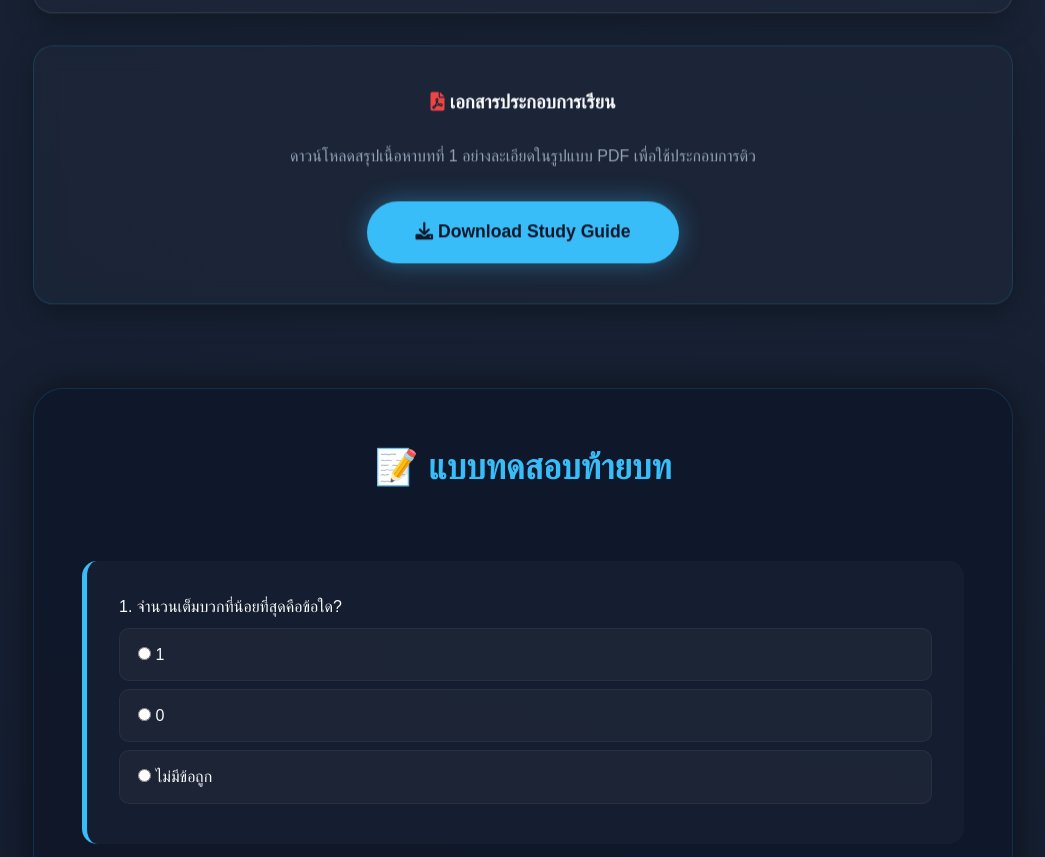
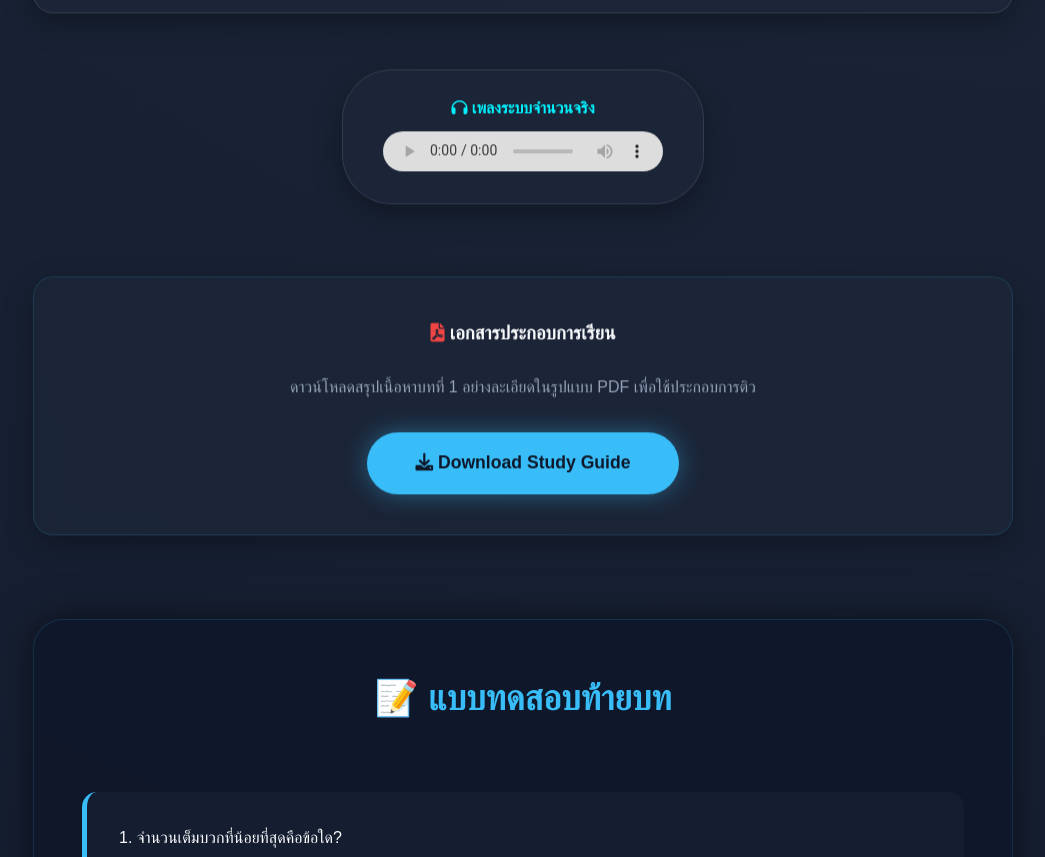
Before and after one commit to namei1git/MathX-Media, a plain HTML site: page lesson1.html in a window 1280 px wide. Shown: the part 1459-2316 px from the top of the page, without its empty margins (117-1162 px from the left). Drawn offline with Linux system fonts and the light colour scheme.

Commit message:
Add files via upload

```diff
--- a/lesson1.html
+++ b/lesson1.html
@@ -155,7 +155,17 @@
 </div>
             </div>
         </article>
-
+<section class="audio-section reveal" style="text-align: center; margin: 2.5rem auto;">
+    <div class="glass-card" style="display: inline-block; padding: 1.5rem 2.5rem; border-radius: 50px;">
+        <h4 style="margin-bottom: 10px; font-family: 'Kanit', sans-serif; color: var(--primary);">
+            <i class="fas fa-headphones"></i> เพลงระบบจำนวนจริง
+        </h4>
+        <audio controls style="outline: none;">
+            <source src="ระบบจำนวนจริง.mp3" type="audio/mpeg">
+            เบราว์เซอร์ของคุณไม่รองรับการเล่นเครื่องเล่นเสียง
+        </audio>
+    </div>
+</section>
         <div class="glass-card reveal" style="text-align: center; border: 1px solid var(--theme-bg);">
             <h3 style="margin-bottom: 1.5rem;"><i class="fas fa-file-pdf" style="color: #ef4444;"></i> เอกสารประกอบการเรียน</h3>
             <p style="color: #94a3b8; margin-bottom: 2rem;">ดาวน์โหลดสรุปเนื้อหาบทที่ 1 อย่างละเอียดในรูปแบบ PDF เพื่อใช้ประกอบการติว</p>
--- a/style.css
+++ b/style.css
@@ -128,3 +128,9 @@ nav {
 @media (max-width: 768px) {
     .nav-links { display: none; }
 }
+
+audio {
+    filter: sepia(20%) saturate(70%) grayscale(1) contrast(99%) invert(12%); /* ปรับสีให้เข้ากับโทน Dark */
+    height: 40px;
+    width: 280px;
+}
```
Also changed, not shown: lesson2.html (+11 -1 lines), lesson3.html (+11 -1 lines), lesson4.html (+11 -1 lines), lesson5.html (+11 -1 lines), lesson6.html (+11 -1 lines), 6 other files.
